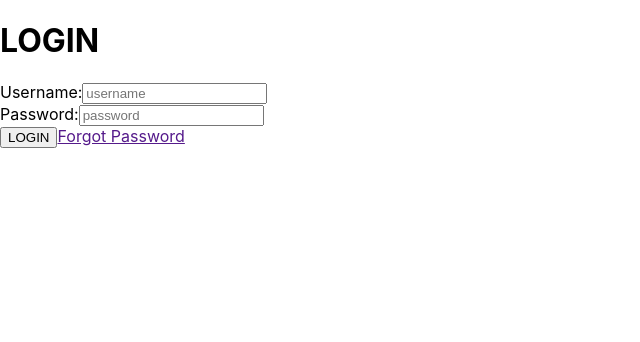
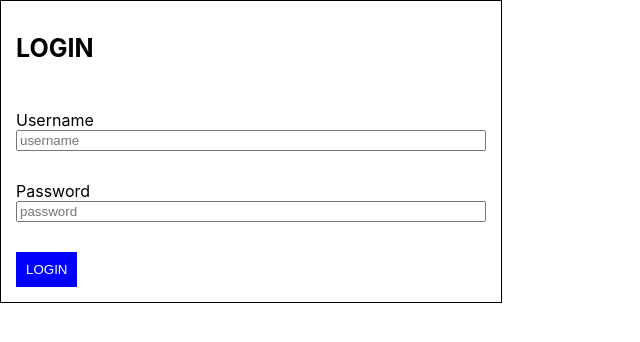
Before and after one commit to Engamba77/e-commerce-100, a React (Create React App) app: page /login in a window 1280 px wide. Shown: the top 342 px of the page, without its empty margins (0-640 px from the left). Built offline with nearby package versions, Linux system fonts and the light colour scheme.

Commit message:
Adding Home Page

```diff
--- /dev/null
+++ b/src/forgetpassword/forget.css
@@ -0,0 +1,34 @@
+.container{
+    margin-top: 20px;
+    height: 300px;
+    width:500px;
+    border: 1px solid black;
+    /* margin-left: 20px; */
+}
+
+#head{
+    font-size: 30px;
+    margin-left: 30px;
+}
+
+.labelname{
+    font-size: 20px;
+    margin-left: 30px;
+}
+
+.inputname{
+    margin-left: 30px;
+    width: 400px;
+    height: 20px;
+}
+
+.buttonok{
+    text-align: center;
+    margin-top: 20px;
+
+}
+#buton{
+    padding: 10px 40px;
+    background-color: rgb(18, 110, 34);
+    color: antiquewhite;
+}
--- a/src/forgetpassword/index.js
+++ b/src/forgetpassword/index.js
@@ -1,17 +1,19 @@
 import React from "react";
+import "./forget.css"
 
 function Forgetpassword() {
   return (
     <div className="container">
-      <h1>Forget Password</h1>
+      <h1 id="head">Forget Password</h1>
       <div className="fpassword">
-        <label name="password">New Password</label>
-        <input type="text" placeholder="enter your password"></input>
+        <label name="password" className="labelname">New Password</label> <br/>
+        <input type="text" placeholder="enter new password" className="inputname"></input>
+      </div> <br/>
+      <div className="rpassword">
+        <label name="reset" className="labelname">confirm Password</label> <br/>
+        <input type="text" placeholder="enter confirm password" className="inputname"></input>
       </div>
-      <div className="rpassword">
-        <label name="reset">confirm Password</label>
-        <input type="text" placeholder="enter reset password"></input>
-      </div>
+      <div className="buttonok"><button id="buton">Submit</button></div>
     </div>
   );
 }
--- a/src/index.js
+++ b/src/index.js
@@ -2,7 +2,12 @@ import ReactDOM from "react-dom/client";
 import "./index.css";
 import reportWebVitals from "./reportWebVitals";
 import "./index.css";
+
 import Pages from "./pages";
+
+import Register from "./register";
+import Login from "./login";
+import Forgetpassword from "./forgetpassword";
 
 const root = ReactDOM.createRoot(document.getElementById("root"));
 root.render(
@@ -18,4 +23,4 @@ root.render(
 // If you want to start measuring performance in your app, pass a function
 // to log results (for example: reportWebVitals(console.log))
 // or send to an analytics endpoint. Learn more: https://bit.ly/CRA-vitals
-reportWebVitals();
+// reportWebVitals();
--- a/src/login/index.js
+++ b/src/login/index.js
@@ -1,4 +1,4 @@
-import React from "react";
+/* import React from "react";
 
 const Login = () => {
   return (
@@ -25,3 +25,39 @@ const Login = () => {
 };
 
 export default Login;
+ */
+
+import React from "react";
+import {
+  StyledHeading,
+  StyledButton,
+  StyledDiv,
+  StyledForm,
+  StyledInput,
+} from "../register/styled";
+
+const Login = () => {
+  return (
+    <StyledDiv>
+      <StyledHeading>LOGIN</StyledHeading>
+      <div>
+        <StyledForm>
+          <StyledInput>
+            Username
+            <input type="text" name="username" placeholder="username" />
+          </StyledInput>
+
+          <StyledInput>
+            Password
+            <input type="password" name="password" placeholder="password" />
+          </StyledInput>
+
+          <StyledButton onClick={""}>LOGIN</StyledButton>
+          {/* <a href="">Forgot Password</a> */}
+        </StyledForm>
+      </div>
+    </StyledDiv>
+  );
+};
+
+export default Login;
```
Also changed, not shown: src/products/prodetails.js (added, +53 -0 lines), src/products/prolist.js (added, +18 -0 lines).
